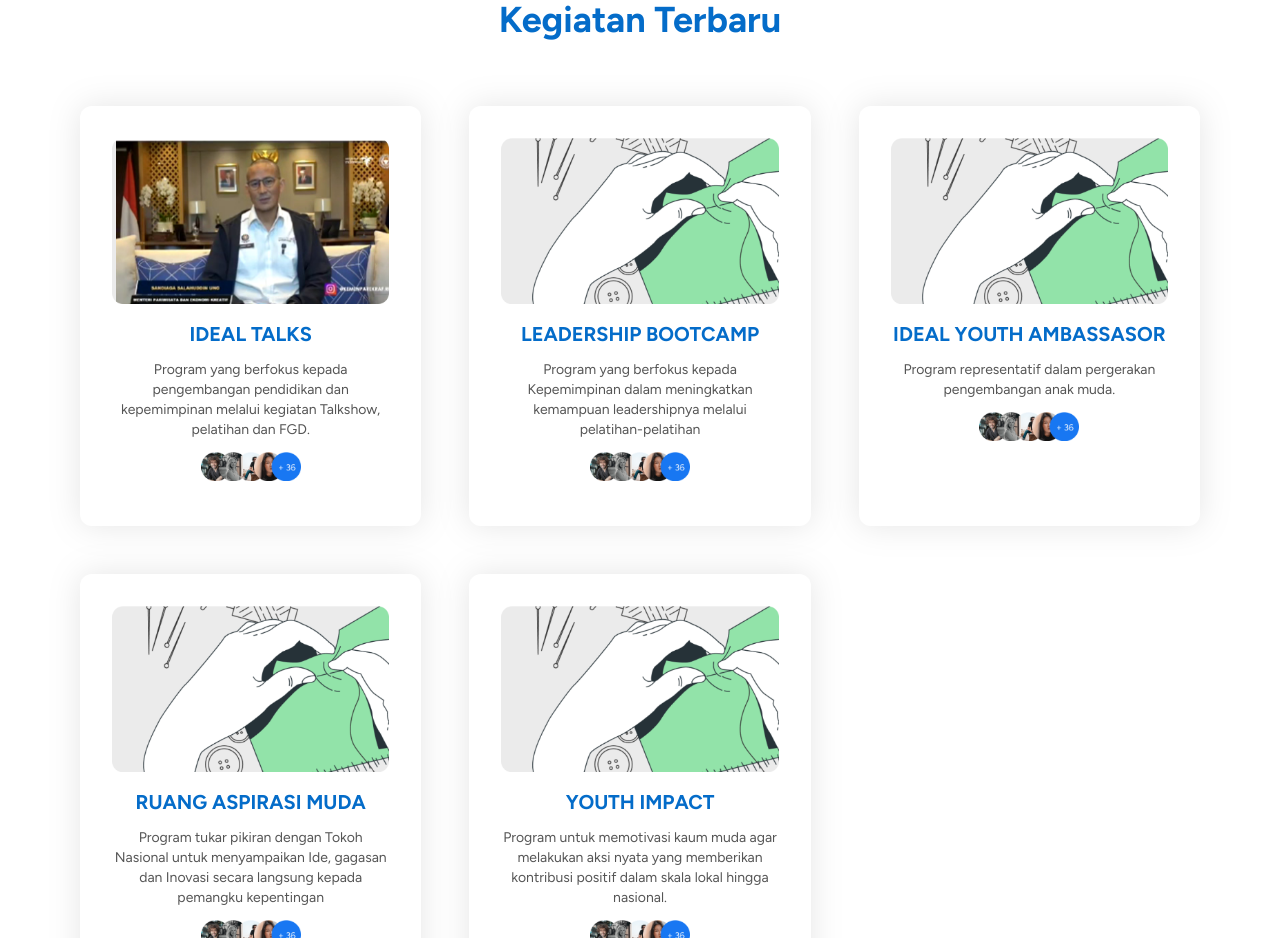
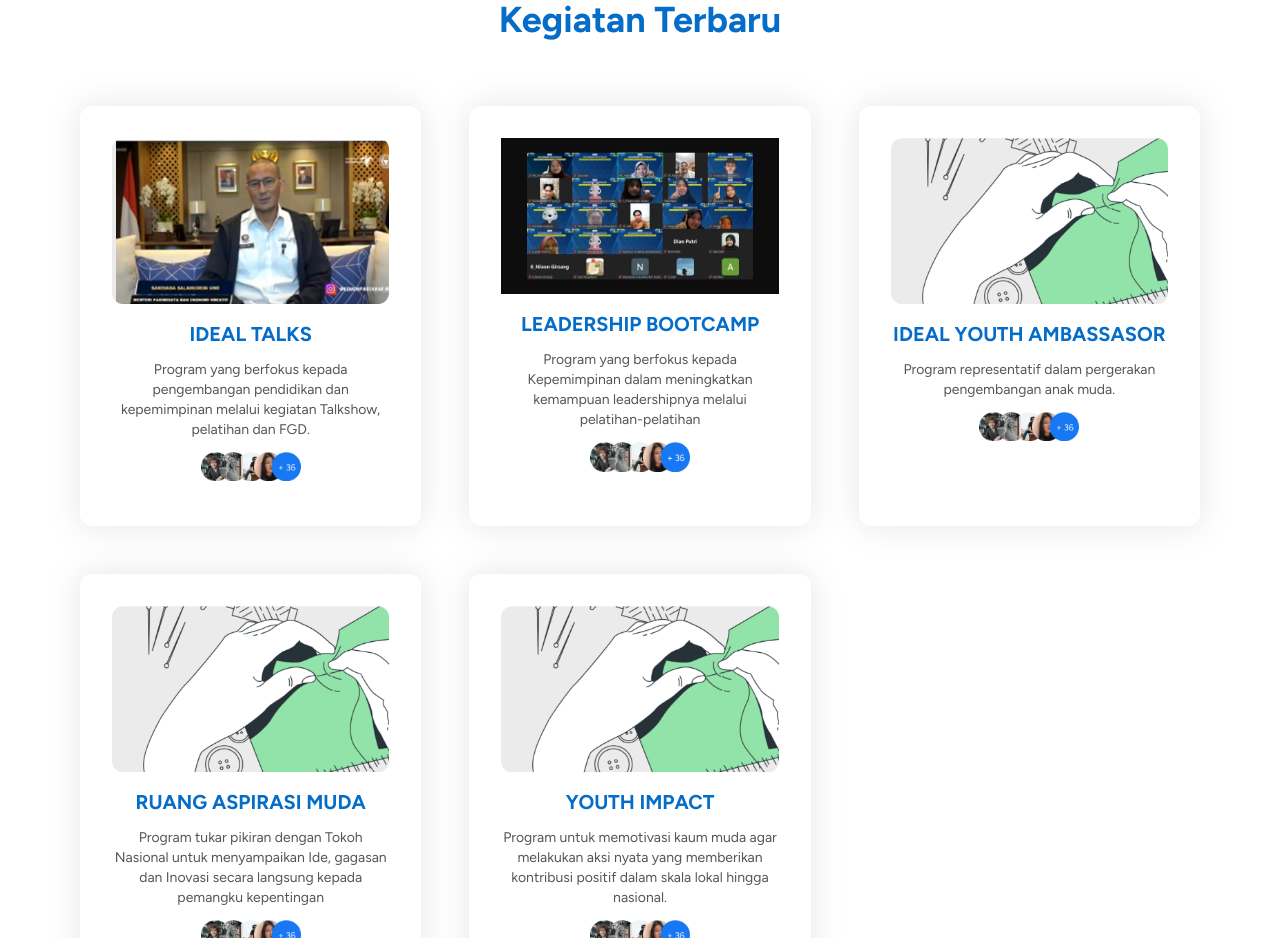
Before and after one commit to mhmdrazn/integral-project, a Next.js app: page /events in a window 1280 px wide. Shown: the part 2220-3158 px from the top of the page. Built offline with nearby package versions, Linux system fonts and the light colour scheme.

Commit message:
add leadership bootcamp image

```diff
--- a/src/app/(page)/events/page.tsx
+++ b/src/app/(page)/events/page.tsx
@@ -42,7 +42,7 @@ function Page() {
     {
       subtitle: 'LEADERSHIP BOOTCAMP',
       shortDesc: 'Program yang berfokus kepada Kepemimpinan dalam meningkatkan kemampuan leadershipnya melalui pelatihan-pelatihan',
-      img: '/assets/templateCard.png',
+      img: '/assets/leadership-bootcamp.png',
       imgSmall:'/assets/jumlahSiswa.png',
     },
     {
```
Also changed, not shown: public/assets/leadership-bootcamp.png (added).
